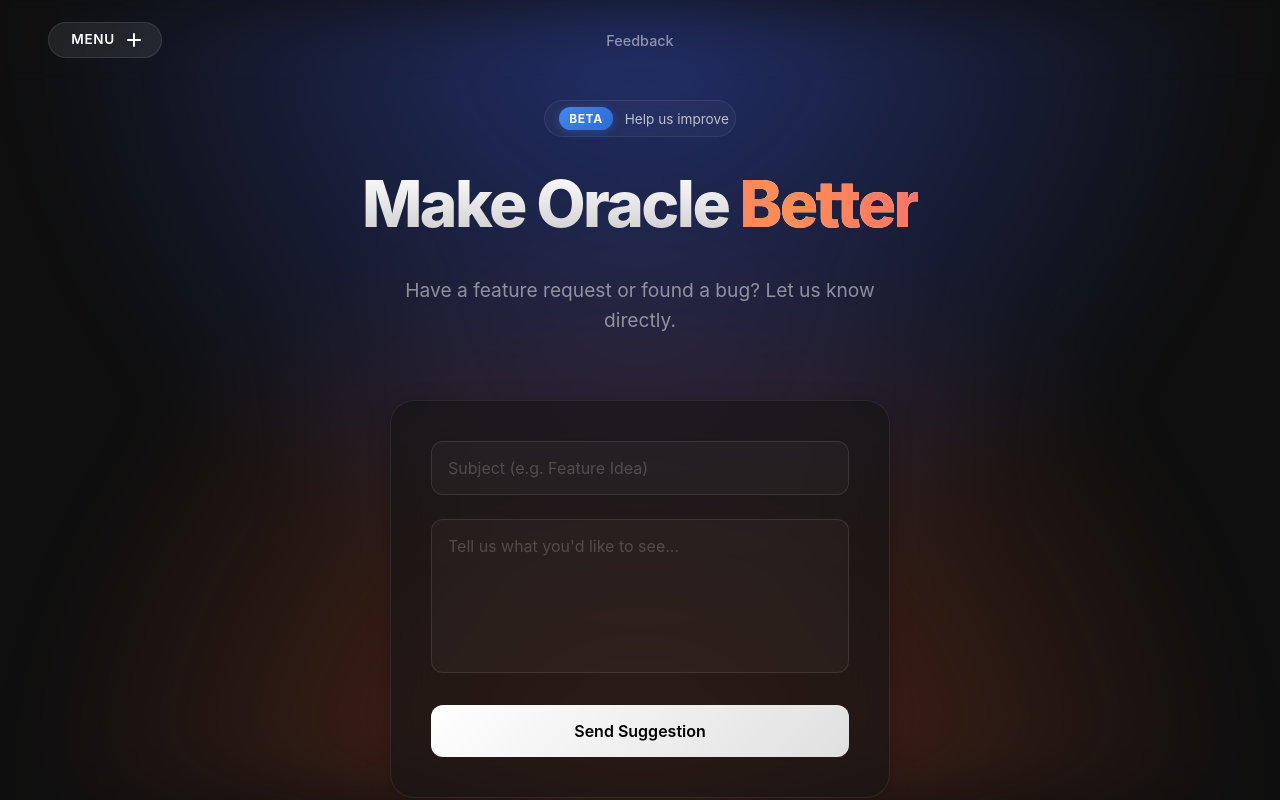
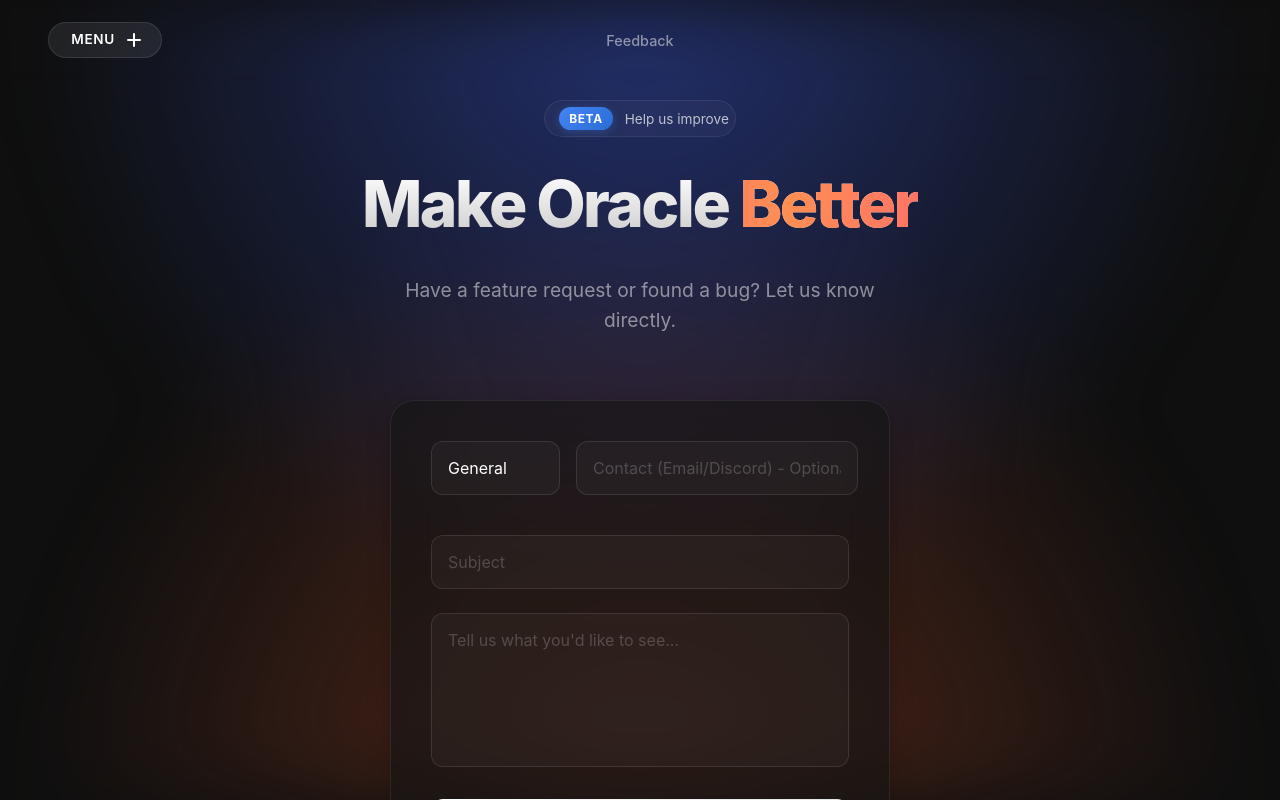
Before and after one commit to Adi-gitX/Oracle, a Next.js app: page /suggestions in a window 1280 px wide. Built offline with nearby package versions, Linux system fonts and the light colour scheme.

Commit message:
Added feedback type and contact fields to the suggestions form and integrate Discord webhooks for notifications.

```diff
--- a/pages/api/contact.ts
+++ b/pages/api/contact.ts
@@ -1,7 +1,4 @@
 import type { NextApiRequest, NextApiResponse } from 'next'
-
-// Placeholders - In production, use nodemailer
-// import nodemailer from 'nodemailer'
 
 export default async function handler(
     req: NextApiRequest,
@@ -11,33 +8,53 @@
         return res.status(405).json({ message: 'Method Not Allowed' })
     }
 
-    const { subject, message } = req.body
+    const { subject, message, type = 'General', contact } = req.body
 
     if (!subject || !message) {
         return res.status(400).json({ message: 'Missing fields' })
     }
 
-    // Server-side logging (since we don't have SMTP creds yet)
-    console.log('--- NEW SUGGESTION RECEIVED ---')
-    console.log(`Subject: ${subject}`)
-    console.log(`Message: ${message}`)
-    console.log('-------------------------------')
+    // Server-side logging
+    console.log(`[Feedback] [${type}] ${subject}: ${message} (${contact || 'Anon'})`)
 
-    const user = process.env.GMAIL_USER
-    const pass = process.env.GMAIL_PASS
+    // Color Logic
+    const colors: Record<string, number> = {
+        'Bug': 0xFF5252,    // Red
+        'Feature': 0x448AFF, // Blue
+        'General': 0x9E9E9E  // Gray
+    }
+    const embedColor = colors[type] || 0x9E9E9E
 
-    if (user && pass) {
-        // TODO: Implement actual sending when credentials exist
-        /*
-        const transporter = nodemailer.createTransport({
-            service: 'gmail',
-            auth: { user, pass }
-        });
-        await transporter.sendMail(...)
-        */
-        console.log('Credentials found but nodemailer not installed yet. Skipping send.')
+    // MODERN APPROACH: Discord/Slack Webhook
+    const discordWebhook = process.env.DISCORD_WEBHOOK_URL
+
+    if (discordWebhook) {
+        try {
+            await fetch(discordWebhook, {
+                method: 'POST',
+                headers: { 'Content-Type': 'application/json' },
+                body: JSON.stringify({
+                    embeds: [{
+                        title: `[${type}] ${subject}`,
+                        description: message,
+                        color: embedColor,
+                        fields: [
+                            { name: 'Contact', value: contact || 'Anonymous', inline: true },
+                            { name: 'Category', value: type, inline: true }
+                        ],
+                        footer: { text: 'Oracle Feedback System' },
+                        timestamp: new Date().toISOString()
+                    }]
+                })
+            })
+            return res.status(200).json({ success: true, method: 'discord' })
+        } catch (error) {
+            console.error('Webhook failed:', error)
+            return res.status(500).json({ success: false, message: 'Webhook Error' })
+        }
     }
 
-    // Return success so UI works
-    return res.status(200).json({ success: true })
+    // Fallback: If no webhook is set, we just log it (Mock Mode)
+    // allowing the UI to show "Success" so you can test the frontend.
+    return res.status(200).json({ success: true, method: 'log_only' })
 }
--- a/pages/suggestions.tsx
+++ b/pages/suggestions.tsx
@@ -20,6 +20,8 @@
 export default function Suggestions() {
     const [subject, setSubject] = useState('')
     const [message, setMessage] = useState('')
+    const [type, setType] = useState('General')
+    const [contact, setContact] = useState('')
     const [status, setStatus] = useState<'idle' | 'loading' | 'success' | 'error'>('idle')
 
     const handleSubmit = async (e: React.FormEvent) => {
@@ -30,13 +32,15 @@
             const res = await fetch('/api/contact', {
                 method: 'POST',
                 headers: { 'Content-Type': 'application/json' },
-                body: JSON.stringify({ subject, message })
+                body: JSON.stringify({ subject, message, type, contact })
             })
 
             if (res.ok) {
                 setStatus('success')
                 setSubject('')
                 setMessage('')
+                setContact('')
+                setType('General')
             } else {
                 setStatus('error')
             }
@@ -74,9 +78,30 @@
                     </p>
 
                     <form onSubmit={handleSubmit} className={styles.feedbackForm}>
+                        <div style={{ display: 'grid', gridTemplateColumns: '1fr 2fr', gap: '1rem', marginBottom: '1rem' }}>
+                            <select
+                                value={type}
+                                onChange={e => setType(e.target.value)}
+                                className={styles.glassInput}
+                                style={{ appearance: 'none', cursor: 'pointer' }}
+                            >
+                                <option value="General">General</option>
+                                <option value="Feature">Feature Idea</option>
+                                <option value="Bug">Bug Report</option>
+                            </select>
+
+                            <input
+                                type="text"
+                                placeholder="Contact (Email/Discord) - Optional"
+                                value={contact}
+                                onChange={e => setContact(e.target.value)}
+                                className={styles.glassInput}
+                            />
+                        </div>
+
                         <input
                             type="text"
-                            placeholder="Subject (e.g. Feature Idea)"
+                            placeholder="Subject"
                             value={subject}
                             onChange={e => setSubject(e.target.value)}
                             required
@@ -112,6 +137,25 @@
                             </div>
                         )}
                     </form>
+
+                    <div style={{ marginTop: '3rem', textAlign: 'center', opacity: 0.8 }}>
+                        <p style={{ marginBottom: '1rem', color: '#a1a1aa' }}>Want to chat live?</p>
+                        <a
+                            href="https://discord.gg/3CVfRfQ3"
+                            target="_blank"
+                            rel="noopener noreferrer"
+                            className={styles.submitButton}
+                            style={{
+                                background: '#5865F2',
+                                width: 'auto',
+                                display: 'inline-block',
+                                padding: '0.8rem 2rem',
+                                textDecoration: 'none'
+                            }}
+                        >
+                            Join our Discord Server
+                        </a>
+                    </div>
                 </div>
             </div>
         </div>
```
